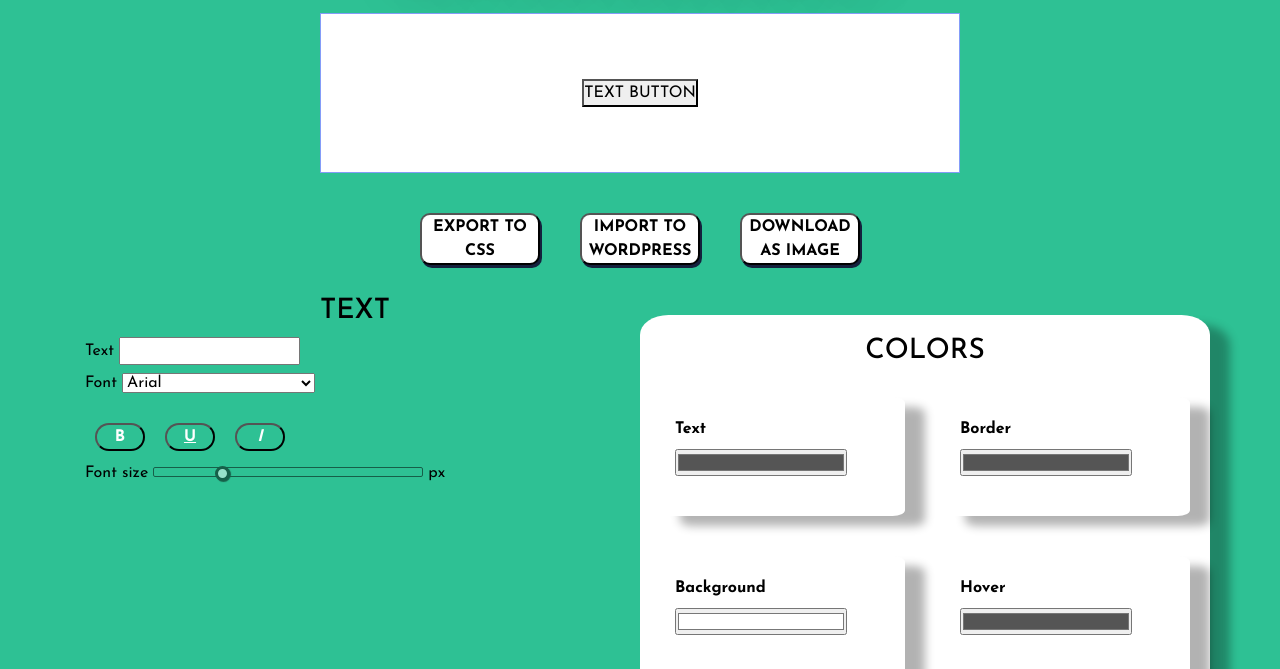
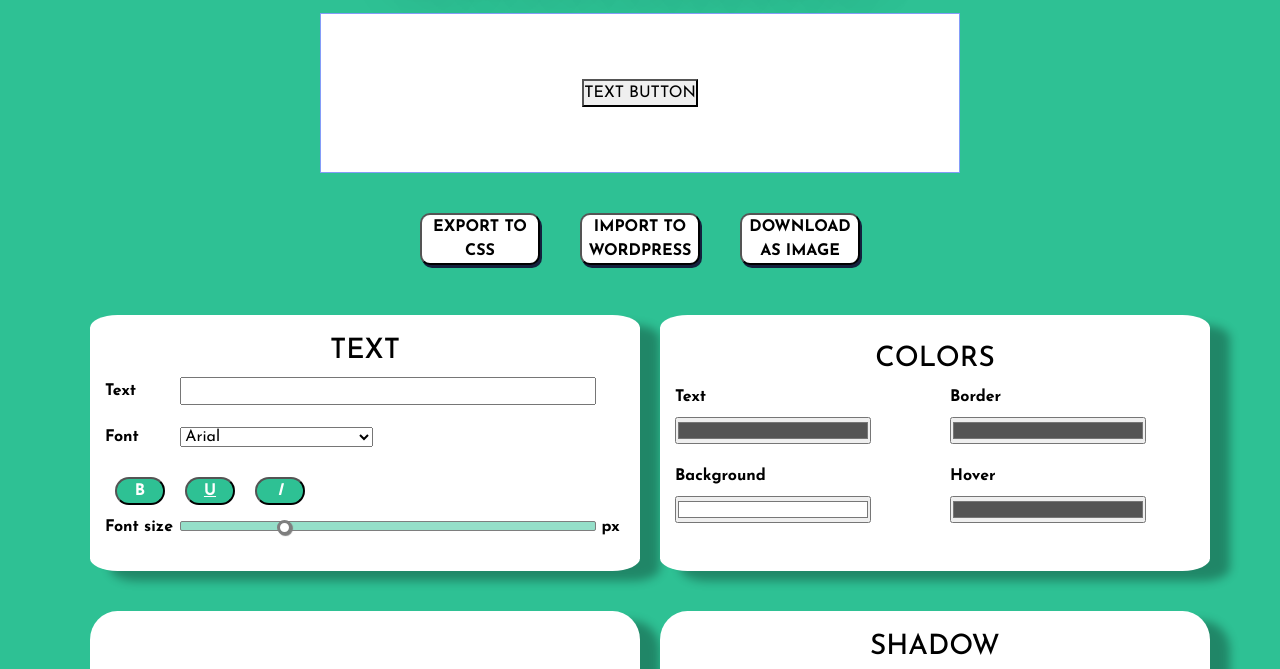
Before and after one commit to anh-vumartell/My-project-1, a plain HTML site: page index.html in a window 1280 px wide. Shown: the part 103-772 px from the top of the page. Drawn offline with nearby package versions, Linux system fonts and the light colour scheme; a script that the page names is missing.

Commit message:
update class names

```diff
--- a/style.css
+++ b/style.css
@@ -85,7 +85,7 @@ html{
     padding-right: 20px;
     margin: 10px;
 }
-.col{
+.page-col{
     background-color: #ffffff;
     border-radius: 5%;
     padding: 20px;
@@ -113,17 +113,18 @@ html{
 }
 
 
-.col label{
+.page-col label{
     display: inline-block;
     width: 70px;
     text-align: left;
 }
 
-.col input{
+.page-col input{
     display: inline-block;
     width: 80%;
     margin-bottom: 20px;
 }
+
 
 
 /*STYLING SLIDERS*/
@@ -234,11 +235,11 @@ html{
 
 }
 @media only screen and (min-width: 992px){
-    .col .col-right{
+   /* .page-col .col-right{
         display: grid;
         grid-template-columns: auto auto;
         grid-gap: 10px;
-    }
+    }*/
 
 
 
```
